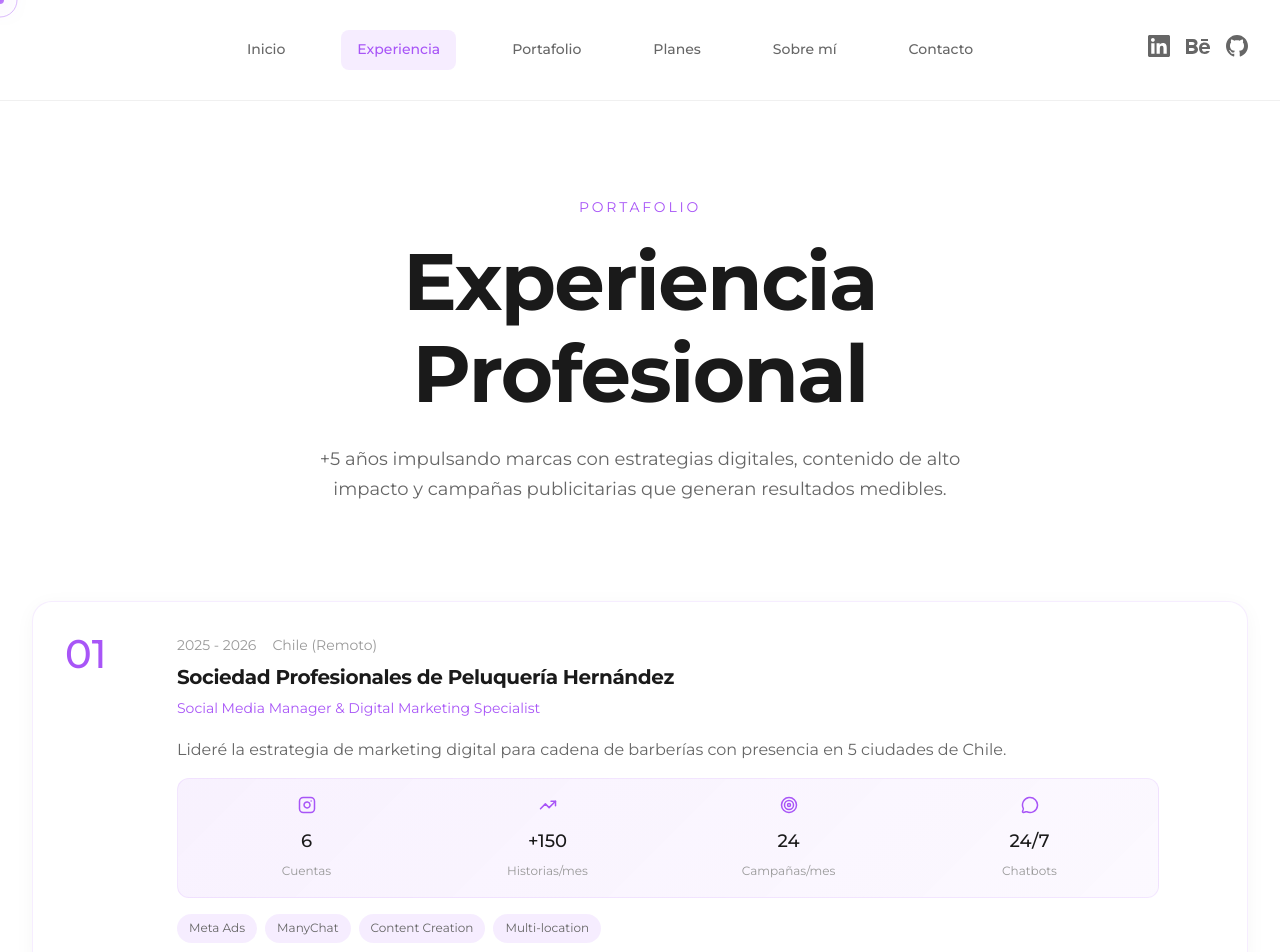
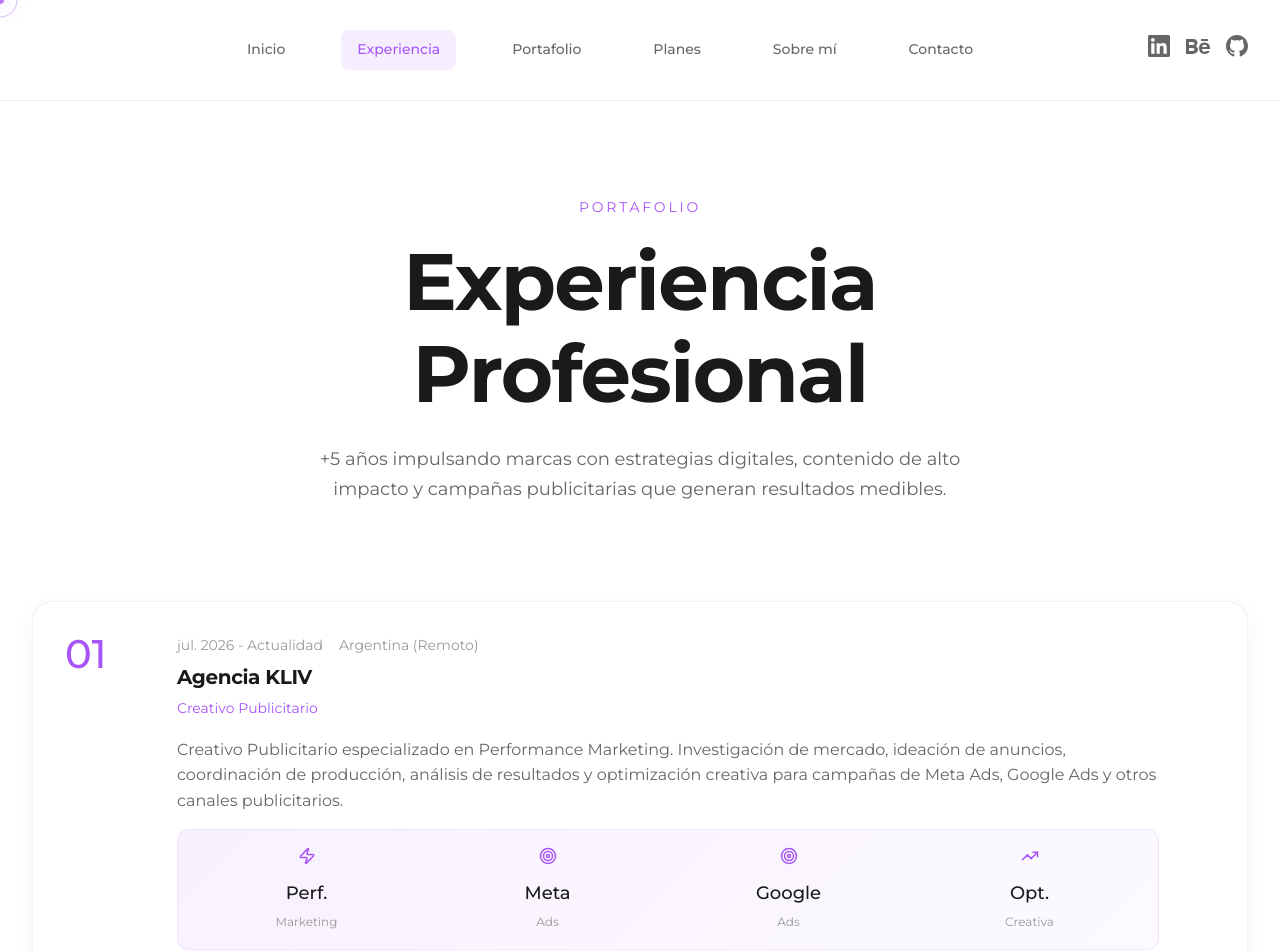
Before and after one commit to genesisleal/genesisleal, a React (Vite) app: page /experiencia in a window 1280 px wide. Shown: the top 952 px of the page. Built offline with nearby package versions, Linux system fonts and the light colour scheme.

Commit message:
feat: agregar casos web bbglobal y carconnect y experiencia kliv al portafolio

```diff
--- a/src/pages/Portfolio.jsx
+++ b/src/pages/Portfolio.jsx
@@ -5,8 +5,24 @@ import SEO from '../components/SEO'
 
 const projects = [
   {
+    id: 4,
+    number: '01',
+    company: 'Agencia KLIV',
+    role: 'Creativo Publicitario',
+    period: 'jul. 2026 - Actualidad',
+    location: 'Argentina (Remoto)',
+    description: 'Creativo Publicitario especializado en Performance Marketing. Investigación de mercado, ideación de anuncios, coordinación de producción, análisis de resultados y optimización creativa para campañas de Meta Ads, Google Ads y otros canales publicitarios.',
+    metrics: [
+      { icon: <Zap size={18} />, value: 'Perf.', label: 'Marketing' },
+      { icon: <Target size={18} />, value: 'Meta', label: 'Ads' },
+      { icon: <Target size={18} />, value: 'Google', label: 'Ads' },
+      { icon: <TrendingUp size={18} />, value: 'Opt.', label: 'Creativa' },
+    ],
+    tags: ['Performance Marketing', 'Meta Ads', 'Google Ads', 'Creatividad publicitaria'],
+  },
+  {
     id: 1,
-    number: '01',
+    number: '02',
     company: 'Sociedad Profesionales de Peluquería Hernández',
     role: 'Social Media Manager & Digital Marketing Specialist',
     period: '2025 - 2026',
@@ -22,7 +38,7 @@ const projects = [
   },
   {
     id: 2,
-    number: '02',
+    number: '03',
     company: 'Rise Job Hunting México',
     role: 'Community Manager',
     period: '2024 - 2025',
@@ -38,7 +54,7 @@ const projects = [
   },
   {
     id: 3,
-    number: '03',
+    number: '04',
     company: 'Enigma Developers SAC',
     role: 'Diseñadora Gráfica & Community Manager',
     period: '2020 - 2024',
--- a/src/pages/PortfolioWork.jsx
+++ b/src/pages/PortfolioWork.jsx
@@ -37,6 +37,8 @@ import reelIndexaPoster from '../assets/images/portfolio/reel-indexa-poster.jpg'
 import landingGenesis from '../assets/images/portfolio/landing-genesisleal.jpg'
 import landingInnvoice from '../assets/images/portfolio/landing-innvoice.jpg'
 import landingBernal from '../assets/images/portfolio/landing-bernal.jpg'
+import landingBbglobal from '../assets/images/portfolio/landing-bbglobal.jpg'
+import landingCarconnect from '../assets/images/portfolio/landing-carconnect.jpg'
 
 const works = [
   {
@@ -212,6 +214,25 @@ const works = [
     desc: 'Diseño de la web de la clínica: tono cercano y profesional, prueba social y un recorrido pensado para convertir visitas en citas.',
     link: 'https://bernaldentalclinic.com',
     image: landingBernal
+  },
+  {
+    id: 'web-bbglobal',
+    types: ['web'],
+    kicker: 'Caso · Diseño web',
+    client: 'B&B Global · Comercio exterior y supply chain',
+    title: 'Web corporativa para una empresa de comercio exterior',
+    desc: 'Diseño de la web corporativa de una empresa internacional con 30 años de trayectoria: identidad sobria y profesional, jerarquía clara de servicios y sectores, y un recorrido pensado para transmitir escala y confianza, con la cotización como conversión principal.',
+    image: landingBbglobal
+  },
+  {
+    id: 'web-carconnect',
+    types: ['web'],
+    kicker: 'Caso · Diseño web',
+    client: 'Car Connect · Marketing para concesionarias',
+    title: 'Landing para una agencia de performance',
+    desc: 'Diseño de la landing de una agencia especializada en vender autos por redes: hero directo con propuesta de valor clara, tono enérgico con acento naranja y un recorrido enfocado en agendar la llamada como conversión principal.',
+    link: 'https://carconnect.agency',
+    image: landingCarconnect
   }
 ]
 
```
Also changed, not shown: src/assets/images/portfolio/landing-bbglobal.jpg (added), src/assets/images/portfolio/landing-carconnect.jpg (added).
